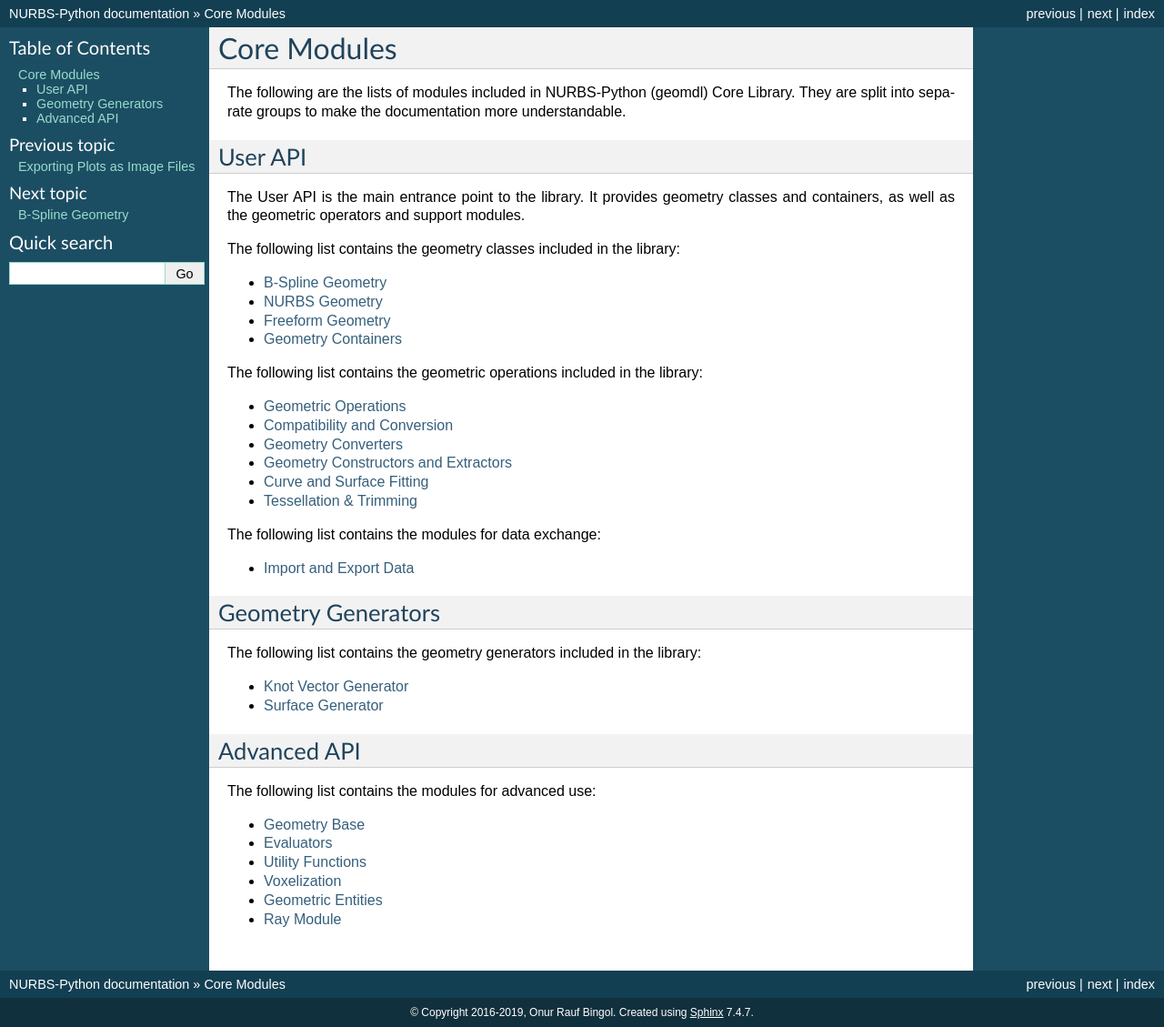
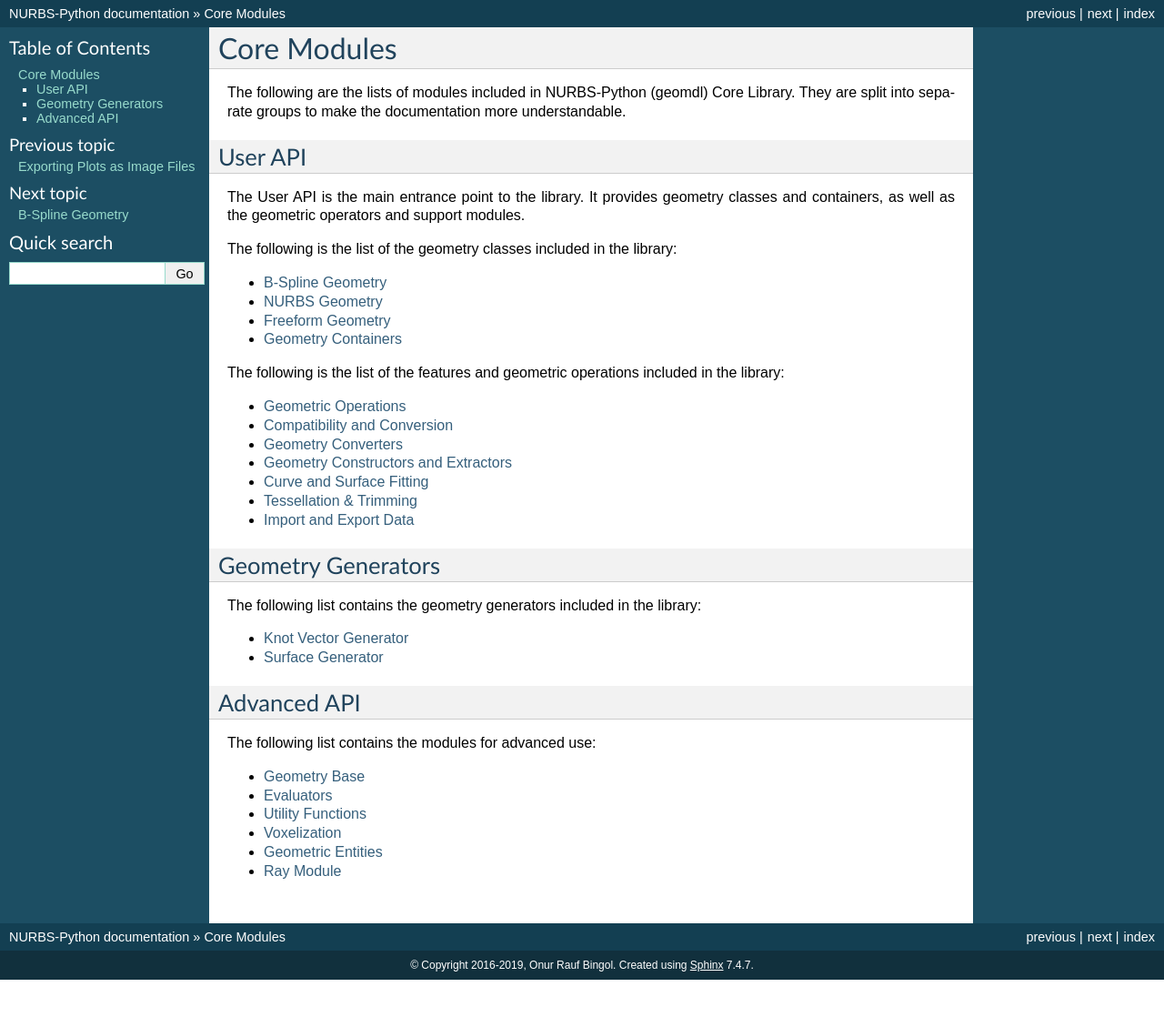
Before and after one commit to orbingol/NURBS-Python, a Sphinx documentation site: the page built from docs/modules.rst, in a window 1280 px wide. Shown: the whole page at 91% size. Built offline with Sphinx 7.4.7, drawn with Linux system fonts in a browser that asks for light colours; formulas are drawn with MathJax 3; after the commit the page ends 1077 px from its top, so only the background shows below that.

Commit message:
Update modules documentation [skip ci]

```diff
--- a/docs/modules.rst
+++ b/docs/modules.rst
@@ -10,7 +10,7 @@
 The User API is the main entrance point to the library. It provides geometry classes and containers, as well as the
 geometric operators and support modules.
 
-The following list contains the geometry classes included in the library:
+The following is the list of the geometry classes included in the library:
 
 .. toctree::
     :maxdepth: 1
@@ -20,7 +20,7 @@
     module_freeform
     module_container
 
-The following list contains the geometric operations included in the library:
+The following is the list of the features and geometric operations included in the library:
 
 .. toctree::
     :maxdepth: 1
@@ -31,12 +31,6 @@
     module_construct
     module_fitting
     module_tessellate
-
-The following list contains the modules for data exchange:
-
-.. toctree::
-    :maxdepth: 1
-
     module_exchange
 
 Geometry Generators
```
